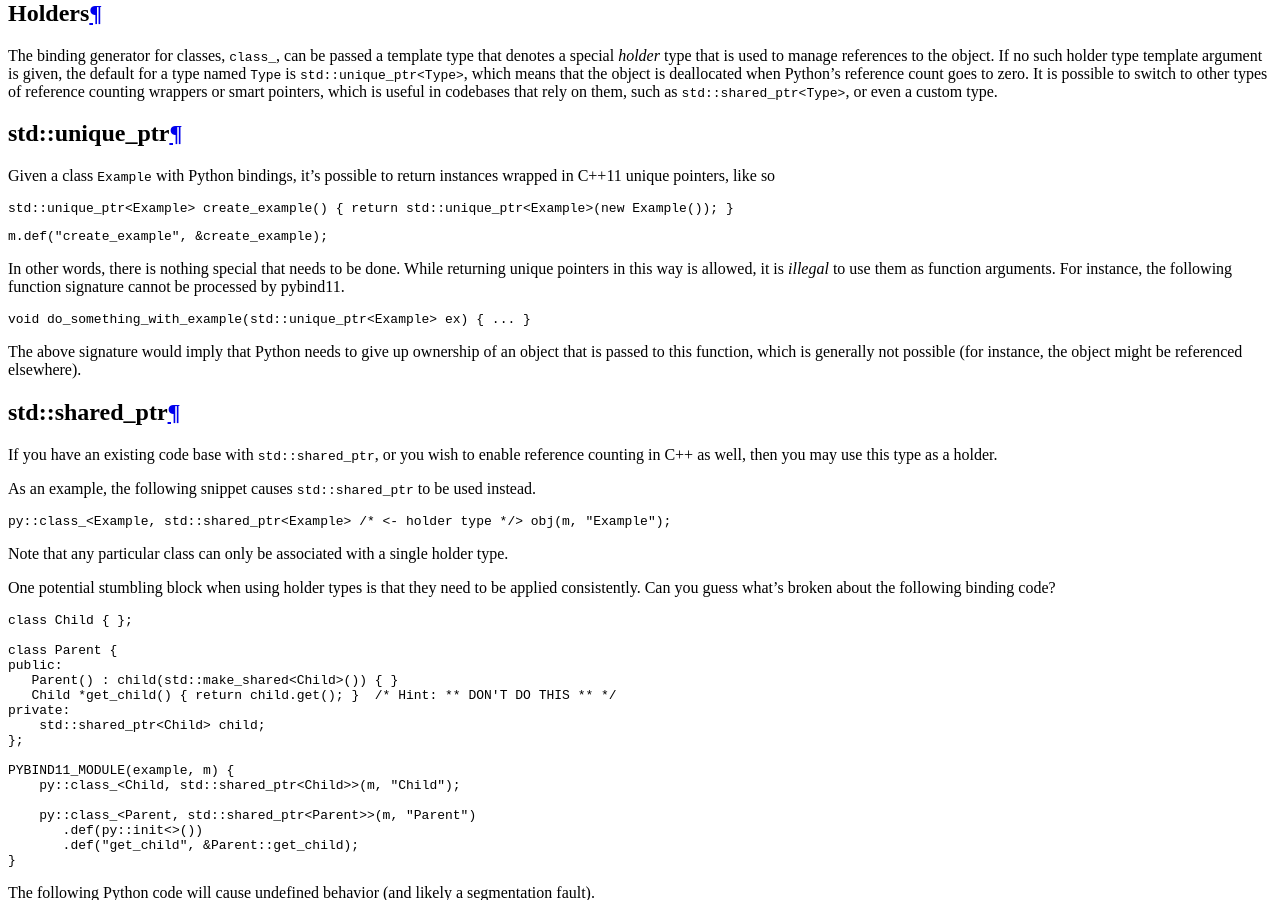
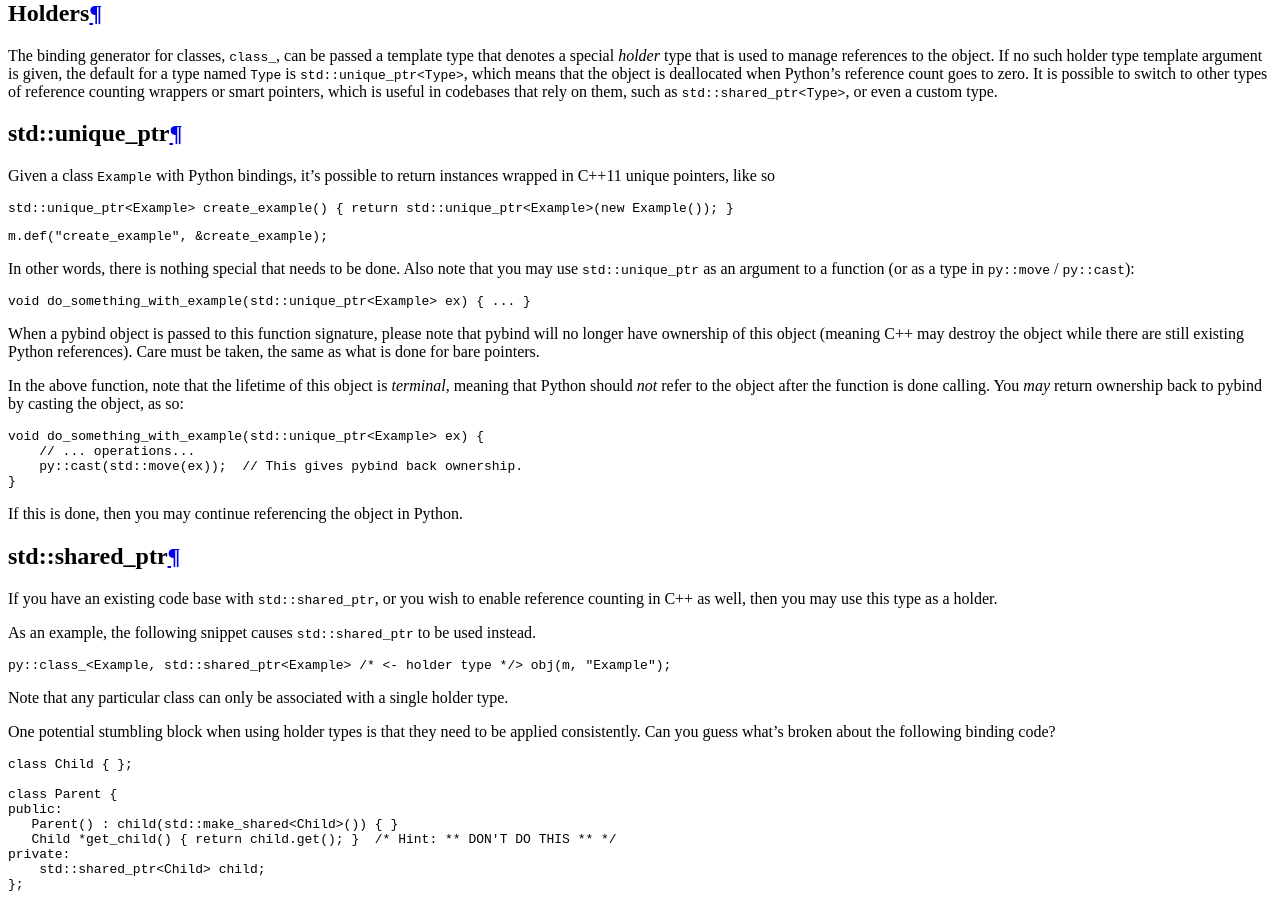
Before and after one commit to pybind/pybind11, a Sphinx documentation site: the page built from docs/advanced/smart_ptrs.rst, in a window 1280 px wide and 900 px high, scrolled down 792 px. Built offline with Sphinx 7.4.7 and the Read the Docs theme 2.0.0, drawn with Linux system fonts in a browser that asks for light colours; pages that are not in the unit, such as notebooks, are missing from menus.

Commit message:
Enabling casting to unique_ptr<T>.

```diff
--- a/docs/advanced/smart_ptrs.rst
+++ b/docs/advanced/smart_ptrs.rst
@@ -29,18 +29,31 @@ instances wrapped in C++11 unique pointers, like so
 
     m.def("create_example", &create_example);
 
-In other words, there is nothing special that needs to be done. While returning
-unique pointers in this way is allowed, it is *illegal* to use them as function
-arguments. For instance, the following function signature cannot be processed
-by pybind11.
+In other words, there is nothing special that needs to be done. Also note that
+you may use ``std::unique_ptr`` as an argument to a function (or as a type in
+``py::move`` / ``py::cast``):
 
 .. code-block:: cpp
 
     void do_something_with_example(std::unique_ptr<Example> ex) { ... }
 
-The above signature would imply that Python needs to give up ownership of an
-object that is passed to this function, which is generally not possible (for
-instance, the object might be referenced elsewhere).
+When a pybind object is passed to this function signature, please note that
+pybind will no longer have ownership of this object (meaning C++ may destroy
+the object while there are still existing Python references). Care must be
+taken, the same as what is done for bare pointers.
+
+In the above function, note that the lifetime of this object is *terminal*,
+meaning that Python should *not* refer to the object after the function is done
+calling. You *may* return ownership back to pybind by casting the object, as so:
+
+.. code-block:: cpp
+
+    void do_something_with_example(std::unique_ptr<Example> ex) {
+        // ... operations...
+        py::cast(std::move(ex));  // This gives pybind back ownership.
+    }
+
+If this is done, then you may continue referencing the object in Python.
 
 std::shared_ptr
 ===============
```
Also changed, not shown: 6 other files.
